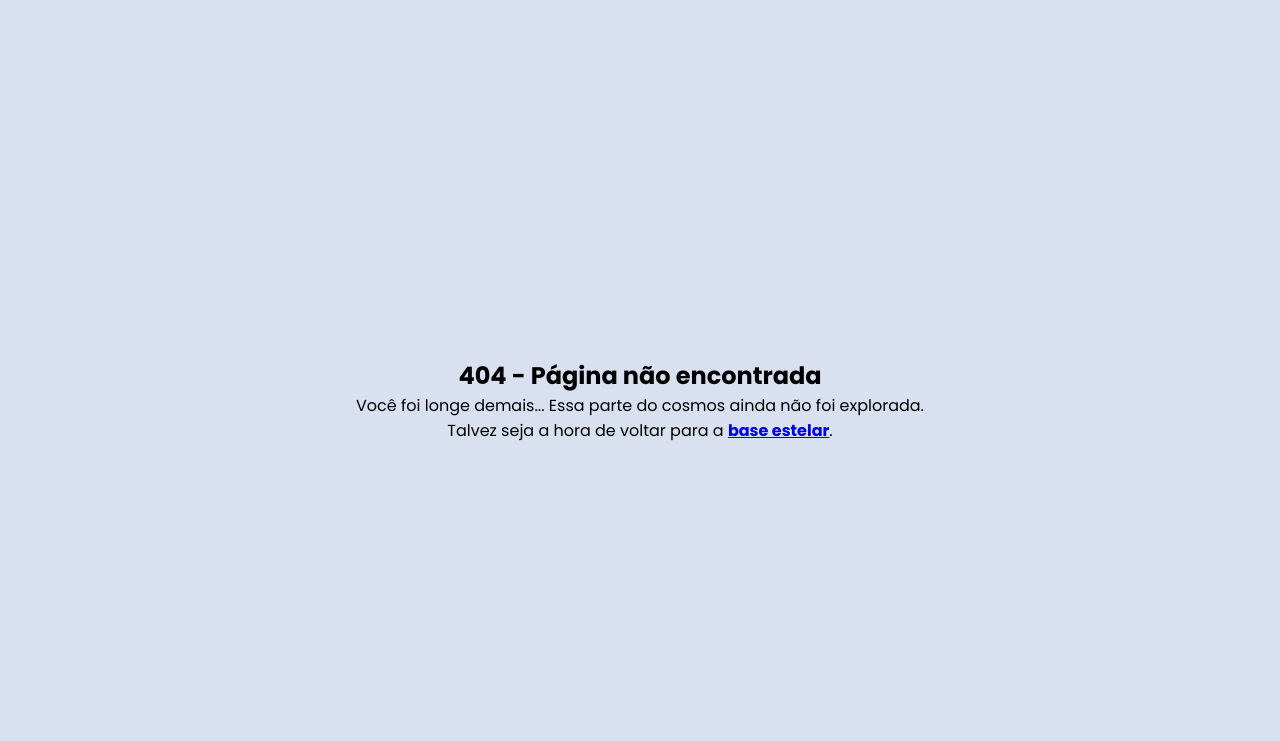
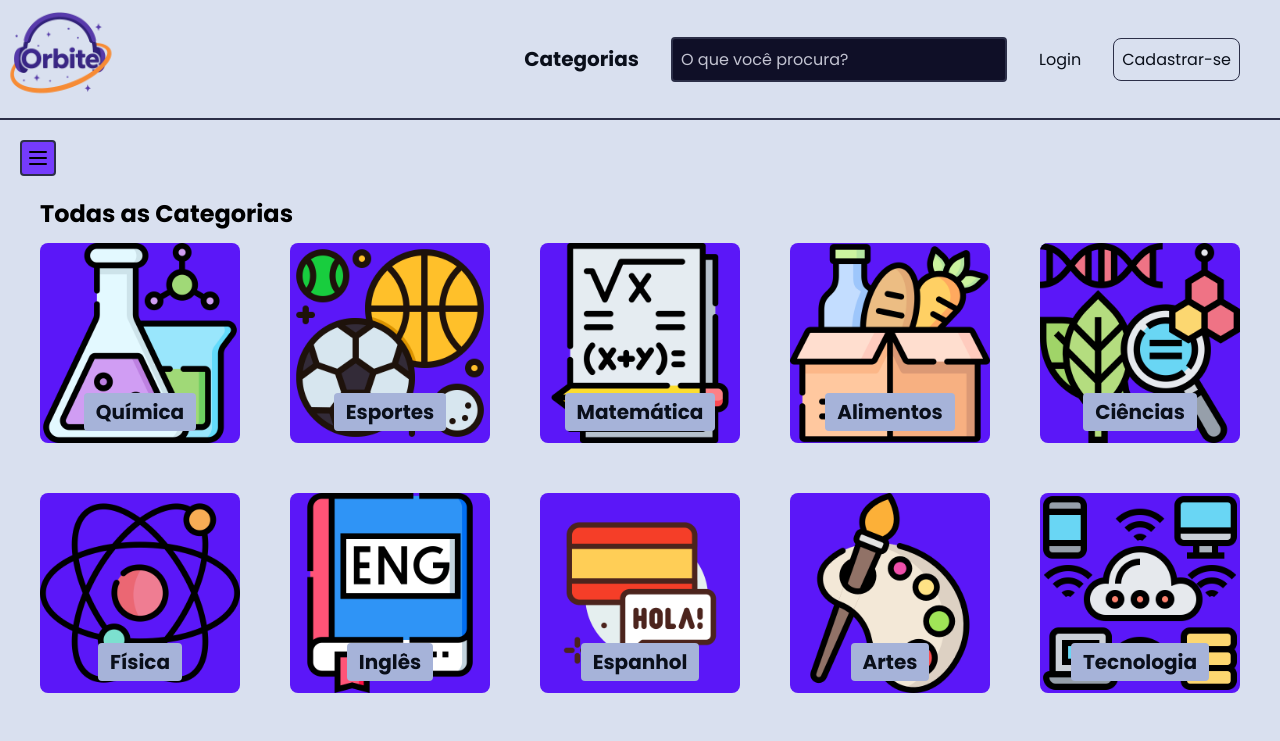
Before and after one commit to GabrielEnzoVidaldeAlmeida/orbite_react, a React (Vite) app: page /categories in a window 1280 px wide. Before the commit this address had no page. Shown: the top 741 px of the page. Built offline with nearby package versions, Linux system fonts and the light colour scheme; grey boxes are pictures that could not be loaded.

Commit message:
criando página de todas as categorias

```diff
--- /dev/null
+++ b/src/components/AllCategories/index.tsx
@@ -0,0 +1,41 @@
+import { CardCategoryHigh } from "../CardCategoryHigh";
+
+// CATEGORIES
+import quimica from '../../assets/images/icons-subject/quimica.png'
+import esporte from '../../assets/images/icons-subject/esporte.png'
+import matematica from '../../assets/images/icons-subject/matematica.png'
+import alimentos from '../../assets/images/icons-subject/alimentos.png'
+import ciencias from '../../assets/images/icons-subject/ciencias.png'
+import fisica from '../../assets/images/icons-subject/fisica.png'
+import espanhol from '../../assets/images/icons-subject/espanhol.png'
+import ingles from '../../assets/images/icons-subject/ingles.png'
+import artes from '../../assets/images/icons-subject/artes.png'
+import tecnologia from '../../assets/images/icons-subject/tecnologia.png'
+import sociologia from '../../assets/images/icons-subject/sociologia.png'
+import apicultura from '../../assets/images/icons-subject/apicultura.png'
+import filosofia from '../../assets/images/icons-subject/filosofia.png'
+
+import styles from './styles.module.css'
+
+export function AllCategories () {
+  return (
+    <div className={styles.containerCards}>
+      <CardCategoryHigh text="Química" img={quimica} />
+      <CardCategoryHigh text="Esportes" img={esporte} />
+      <CardCategoryHigh text="Matemática" img={matematica} />
+      <CardCategoryHigh text="Alimentos" img={alimentos} />
+      <CardCategoryHigh text="Ciências" img={ciencias} />
+      <CardCategoryHigh text="Física" img={fisica} />
+      <CardCategoryHigh text="Inglês" img={ingles} />
+      <CardCategoryHigh text="Espanhol" img={espanhol} />
+      <CardCategoryHigh text="Artes" img={artes} />
+      <CardCategoryHigh text="Tecnologia" img={tecnologia} />
+      <CardCategoryHigh text="Sociologia" img={sociologia} />
+      <CardCategoryHigh text="Apicultura" img={apicultura} />
+      <CardCategoryHigh text="Filosofia" img={filosofia} />
+
+
+
+    </div>
+  )
+}
--- /dev/null
+++ b/src/components/AllCategories/styles.module.css
@@ -0,0 +1,5 @@
+.containerCards {
+  display: flex;
+  flex-wrap: wrap;
+  gap: 5rem;
+}
--- /dev/null
+++ b/src/components/CardCategoryHigh/index.tsx
@@ -0,0 +1,17 @@
+import styles from './styles.module.css'
+
+type CardCategoryHighProps = {
+  text: string,
+  img: string,
+}
+
+export function CardCategoryHigh ({ text, img }: CardCategoryHighProps) {
+  return (
+    <div className={styles.containerCard}>
+      <div className={styles.imgCard}>
+        <img src={img} />
+        <strong>{text}</strong>
+      </div>
+    </div>
+  )
+}
--- /dev/null
+++ b/src/components/CardCategoryHigh/styles.module.css
@@ -0,0 +1,49 @@
+.containerCard {
+  background: var(--links-card-default);
+
+  height: 20rem;
+  width: 20rem;
+  border-radius: 0.8rem;
+  overflow: hidden;
+  transition: transform 0.2s ease;
+
+}
+
+.imgCard {
+  display: flex;
+  align-items: flex-end;
+  justify-content: center;
+
+  position: relative;
+  height: 100%;
+  width: 100%;
+}
+
+.imgCard img {
+  height: 100%;
+  width: 100%;
+  object-fit: cover;
+  transition: transform 0.2s ease;
+}
+
+.containerCard:hover img {
+  transform: scale(1.1);
+}
+
+.imgCard strong {
+  position: absolute;
+  margin-bottom: 1.2rem;
+  border-radius: 0.4rem;
+  padding: 0.4rem 1.2rem;
+  font-size: 2rem;
+  /* border: solid 0.2rem var(--borders); */
+  background: var(--background-card);
+  color: var(--primary-text);
+  z-index: 1;
+  transition: all 0.2s ease;
+
+}
+
+.containerCard:hover strong {
+  margin-bottom: 2.4rem;
+}
--- a/src/components/Nav/index.tsx
+++ b/src/components/Nav/index.tsx
@@ -1,11 +1,13 @@
 import styles from './styles.module.css'
 import logo from '../../assets/images/logo/logo.png'
-import { ChevronDown } from 'lucide-react'
 import { RouterLink } from '../RouterLink'
 
 
 
 export function Nav () {
+
+
+
   return (
     <nav className={styles.navBar}>
       <div className={styles.containerNav}>
@@ -14,12 +16,13 @@ export function Nav () {
         </div>
 
         <div className={styles.infoNav}>
-          <strong>Categorias <ChevronDown /></strong>
+          <RouterLink href='/categories/'><strong>Categorias </strong></RouterLink>
           <input placeholder='O que você procura?'/>
           <a href='#'>Login</a>
           <a href='#' className={styles.linkRegisterNav}>Cadastrar-se</a>
         </div>
       </div>
+
     </nav>
   )
 }
--- a/src/components/Nav/styles.module.css
+++ b/src/components/Nav/styles.module.css
@@ -26,7 +26,6 @@
   display: flex;
   align-items: center;
   gap: 0.8rem;
-  cursor: pointer;
 }
 
 .infoNav input {
@@ -63,3 +62,13 @@
   border-color: #293647;
   box-shadow: 0rem 0rem 1rem 0rem var(--primary-color);
 }
+
+/* -- LISTA DE CATEGORIAS -- */
+
+.listCategories {
+  position: absolute;
+  width: 40rem;
+  height: 40rem;
+  background: red;
+  z-index: 999;
+}
--- /dev/null
+++ b/src/components/pages/Categories/index.tsx
@@ -0,0 +1,13 @@
+import { MainTemplate } from "../../../templates/MainTemplate";
+import { AllCategories } from "../../AllCategories";
+
+export function Categories () {
+  return (
+    <MainTemplate>
+      <h2>Todas as Categorias</h2>
+      <section>
+        <AllCategories />
+      </section>
+    </MainTemplate>
+  )
+}
--- a/src/routers/MainRouter/index.tsx
+++ b/src/routers/MainRouter/index.tsx
@@ -3,6 +3,7 @@ import { BrowserRouter, Route, Routes, useLocation } from "react-router";
 import { Home } from "../../components/pages/Home";
 import { Login } from "../../components/pages/Login";
 import { NotFound } from "../../components/pages/NotFound";
+import { Categories } from "../../components/pages/Categories";
 
 function ScrollToTop () {
   const {pathname} = useLocation();
@@ -20,6 +21,7 @@ export function MainRouter () {
     <Routes>
       <Route path='/' element={<Home />} />
       <Route path='/login/' element={<Login />} />
+      <Route path='/categories/' element={<Categories />} />
 
       <Route path='*' element={<NotFound />} />
     </Routes>
--- a/src/styles/global.css
+++ b/src/styles/global.css
@@ -27,3 +27,8 @@ body {
   .layout > main {
     flex: 1;
   }
+
+  section {
+    margin-top: 1.2rem;
+    margin-bottom: 6rem;
+  }
```
